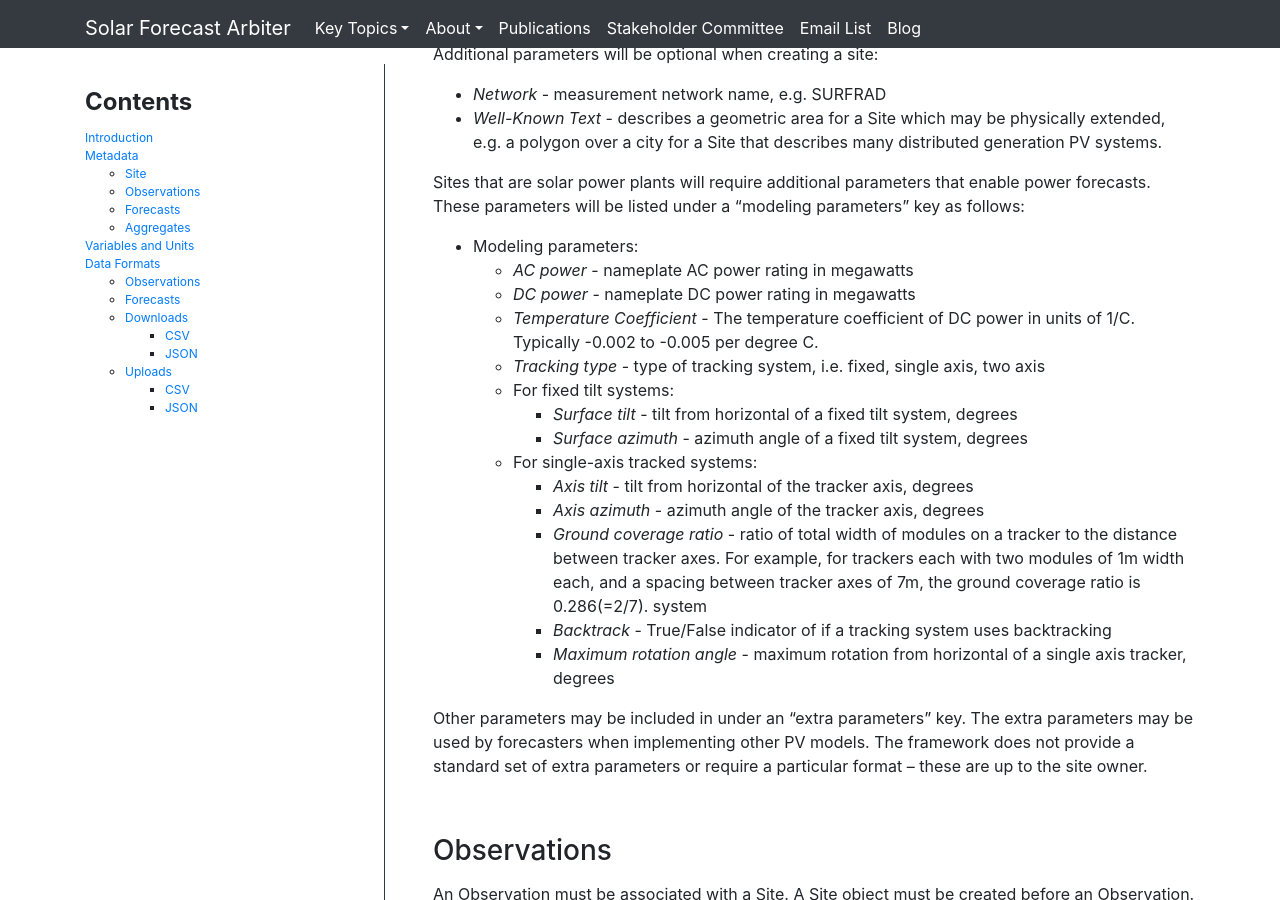
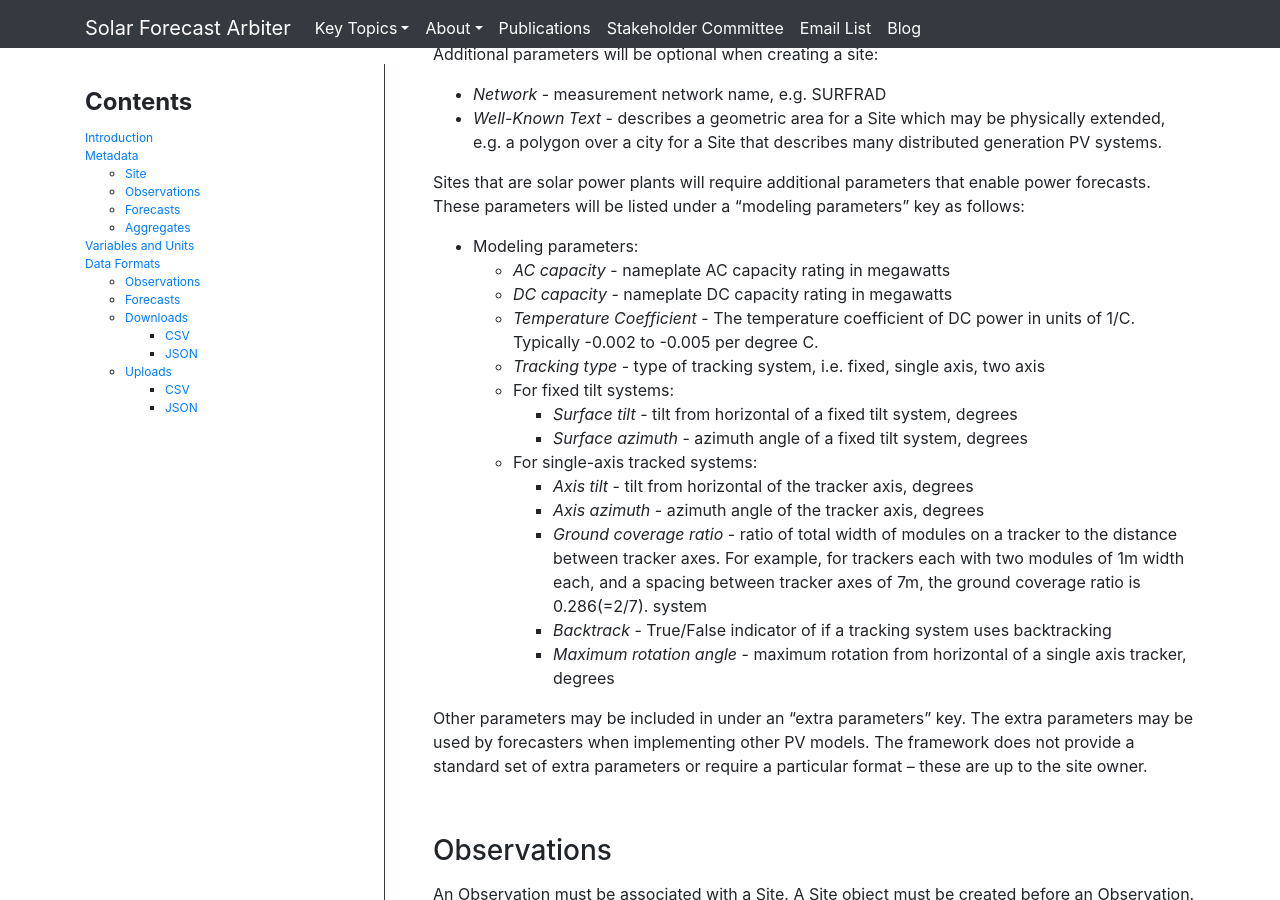
Before and after one commit to SolarArbiter/SolarArbiter.github.io, a Jekyll site: the page built from data_model.md, in a window 1280 px wide and 900 px high, scrolled down 2240 px. Built offline with Jekyll 4.4.1, drawn with Linux system fonts in a browser that asks for light colours; comment, search, counter and statistics services are not loaded; our own code applies the rules of GitHub Pages for plain Markdown files; some of the changed text lies outside the part shown.

Commit message:
power to capacity. add glossary link

```diff
--- a/data_model.md
+++ b/data_model.md
@@ -128,8 +128,8 @@ that enable power forecasts. These parameters will be listed under a
 “modeling parameters” key as follows:
 
 -   Modeling parameters:
-    -   *AC power* - nameplate AC power rating in megawatts
-    -   *DC power* - nameplate DC power rating in megawatts
+    -   *AC capacity* - nameplate AC capacity rating in megawatts
+    -   *DC capacity* - nameplate DC capacity rating in megawatts
     -   *Temperature Coefficient* - The temperature coefficient of DC power
         in units of 1/C. Typically -0.002 to -0.005 per degree C.
     -   *Tracking type* - type of tracking system, i.e. fixed, single axis,
```
Also changed, not shown: other parts of data_model.md (+3 -0 lines).
